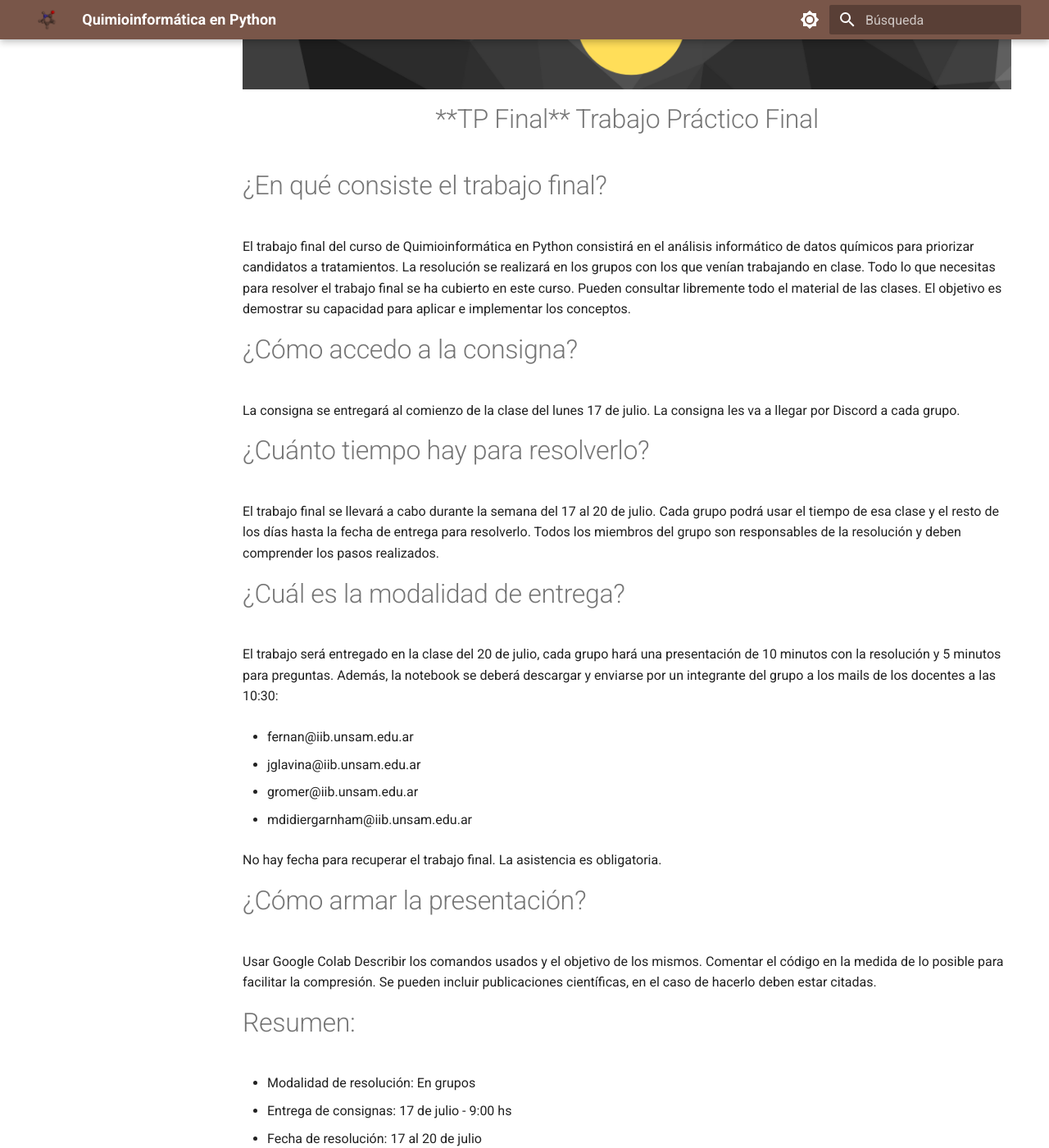
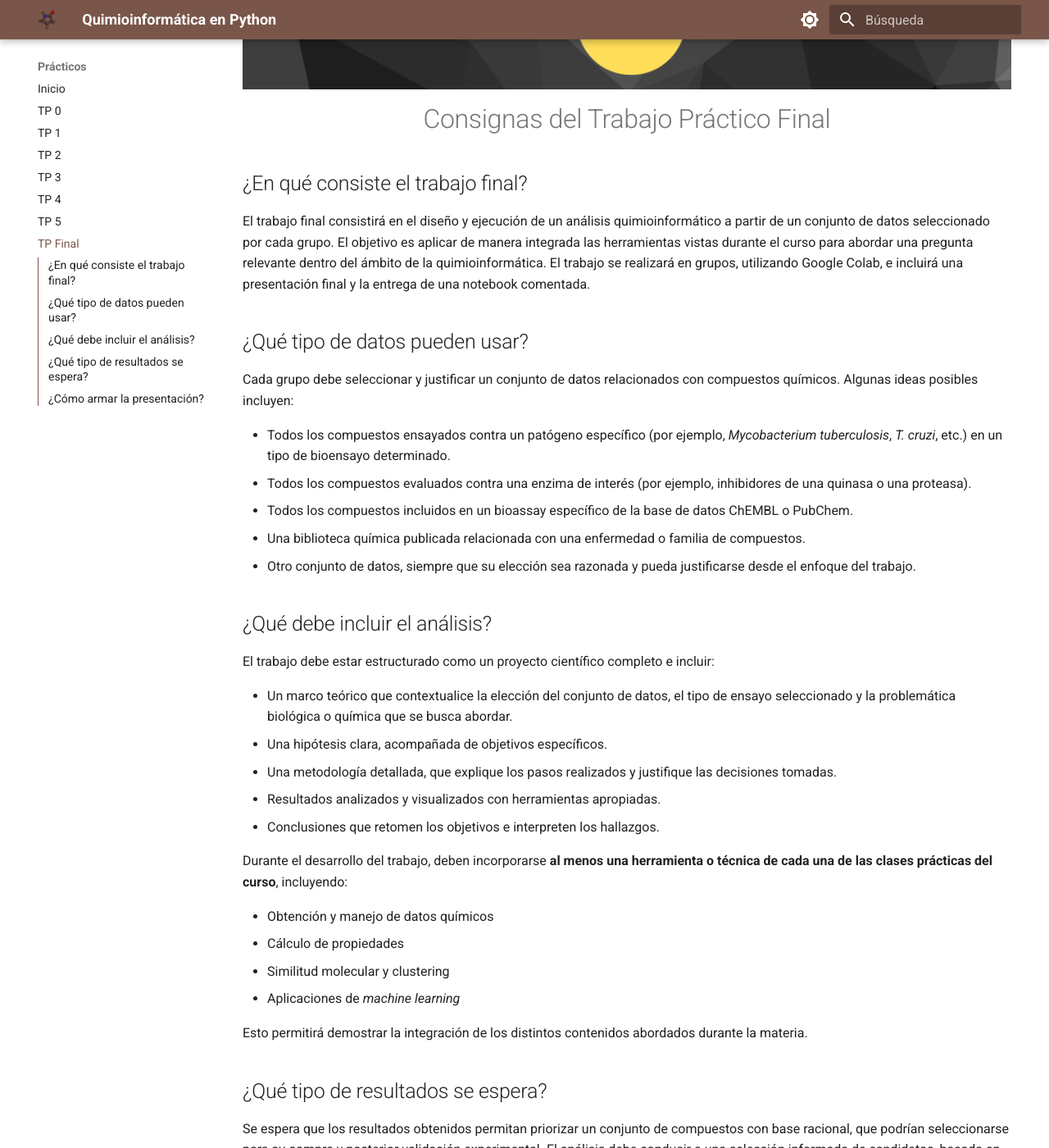
Before and after one commit to bioinformatica-iib/quimioinformatica, an MkDocs documentation site: the page built from docs/practicos/TP_final/index.md, in a window 1280 px wide and 1400 px high, scrolled down 288 px. Shown: the whole window at 82% size. Built offline with MkDocs 1.6.1 and Material for MkDocs 9.7.7, drawn with Linux system fonts in a browser that asks for light colours; comment, search, counter and statistics services are not loaded; some of the changed text lies outside the part shown.

Commit message:
Subo las consignas del trabajo final

```diff
--- a/docs/practicos/TP_final/index.md
+++ b/docs/practicos/TP_final/index.md
@@ -1,78 +1,95 @@
 ![Image](img/7.png){ width="1000", align="center" }
 
-<center> <h1> **TP Final** Trabajo Práctico Final </h1> </center>
+<center> <h1> Consignas del Trabajo Práctico Final </h1> </center>
 
-# ¿En qué consiste el trabajo final?
-El trabajo final del curso de Quimioinformática en Python consistirá en el análisis informático de datos químicos para priorizar candidatos a tratamientos. La resolución se realizará en los grupos con los que venían trabajando en clase. Todo lo que necesitas para resolver el trabajo final se ha cubierto en este curso. Pueden consultar libremente todo el material de las clases. El objetivo es demostrar su capacidad para aplicar e implementar los conceptos.
+## ¿En qué consiste el trabajo final?
 
-# ¿Cómo accedo a la consigna?
-La consigna se entregará al comienzo de la clase del lunes 17 de julio. La consigna les va a llegar por Discord a cada grupo.
+El trabajo final consistirá en el diseño y ejecución de un análisis quimioinformático a partir de un conjunto de datos seleccionado por cada grupo. El objetivo es aplicar de manera integrada las herramientas vistas durante el curso para abordar una pregunta relevante dentro del ámbito de la quimioinformática. El trabajo se realizará en grupos, utilizando Google Colab, e incluirá una presentación final y la entrega de una notebook comentada.
 
-# ¿Cuánto tiempo hay para resolverlo?
-El trabajo final se llevará a cabo durante la semana del 17 al 20 de julio. Cada grupo podrá usar el tiempo de esa clase y el resto de los días hasta la fecha de entrega para resolverlo. Todos los miembros del grupo son responsables de la resolución y deben comprender los pasos realizados.
+## ¿Qué tipo de datos pueden usar?
 
-# ¿Cuál es la modalidad de entrega?
-El trabajo será entregado en la clase del 20 de julio, cada grupo hará una presentación de 10 minutos con la resolución y 5 minutos para preguntas. Además, la notebook se deberá descargar y enviarse por un integrante del grupo a los mails de los docentes a las 10:30:
+Cada grupo debe seleccionar y justificar un conjunto de datos relacionados con compuestos químicos. Algunas ideas posibles incluyen:
 
-* fernan@iib.unsam.edu.ar
+- Todos los compuestos ensayados contra un patógeno específico (por ejemplo, *Mycobacterium tuberculosis*, *T. cruzi*, etc.) en un tipo de bioensayo determinado.
+- Todos los compuestos evaluados contra una enzima de interés (por ejemplo, inhibidores de una quinasa o una proteasa).
+- Todos los compuestos incluidos en un bioassay específico de la base de datos ChEMBL o PubChem.
+- Una biblioteca química publicada relacionada con una enfermedad o familia de compuestos.
+- Otro conjunto de datos, siempre que su elección sea razonada y pueda justificarse desde el enfoque del trabajo.
 
-* jglavina@iib.unsam.edu.ar
+## ¿Qué debe incluir el análisis?
 
-* gromer@iib.unsam.edu.ar
+El trabajo debe estar estructurado como un proyecto científico completo e incluir:
 
-* mdidiergarnham@iib.unsam.edu.ar
+- Un marco teórico que contextualice la elección del conjunto de datos, el tipo de ensayo seleccionado y la problemática biológica o química que se busca abordar.
+- Una hipótesis clara, acompañada de objetivos específicos.
+- Una metodología detallada, que explique los pasos realizados y justifique las decisiones tomadas.
+- Resultados analizados y visualizados con herramientas apropiadas.
+- Conclusiones que retomen los objetivos e interpreten los hallazgos.
 
-No hay fecha para recuperar el trabajo final. La asistencia es obligatoria.
+Durante el desarrollo del trabajo, deben incorporarse **al menos una herramienta o técnica de cada una de las clases prácticas del curso**, incluyendo:
 
-# ¿Cómo armar la presentación?
-Usar Google Colab
-Describir los comandos usados y el objetivo de los mismos. Comentar el código en la medida de lo posible para facilitar la compresión.
-Se pueden incluir publicaciones científicas, en el caso de hacerlo deben estar citadas.
+- Obtención y manejo de datos químicos
+- Cálculo de propiedades
+- Similitud molecular y clustering
+- Aplicaciones de *machine learning*
 
-# Resumen:
-* Modalidad de resolución: En grupos
-* Entrega de consignas: 17 de julio - 9:00 hs
-* Fecha de resolución: 17 al 20 de julio
-* Fecha de entrega: 20 de julio  - 10:30 hs
-* Modalidad de entrega: Presentación oral + entrega por mail
+Esto permitirá demostrar la integración de los distintos contenidos abordados durante la materia.
 
-# Resolución
+## ¿Qué tipo de resultados se espera?
 
-### Grupo 4:
+Se espera que los resultados obtenidos permitan priorizar un conjunto de compuestos con base racional, que podrían seleccionarse para su compra y posterior validación experimental. El análisis debe conducir a una selección informada de candidatos, basada en criterios como:
 
-[:fontawesome-solid-person-chalkboard: Slides](https://drive.google.com/file/d/1G4WvAz1tTukSJrfxuQjmccZMbjCAtFmL/view?usp=sharing){ .md-button .md-button--primary }  [:fontawesome-solid-laptop: Notebook](https://drive.google.com/file/d/1cLAYRZuf0wLMMkviIP-NTmJHzfxm4pwQ/view?usp=sharing){ .md-button .md-button--primary }
+- Similitud estructural o diversidad química que los haga representativos o únicos dentro de la biblioteca.
+- Propiedades fisicoquímicas compatibles con las características deseadas para un ensayo experimental.
+- Presencia de grupos funcionales clave que los vinculen con un blanco biológico o mecanismo de acción.
+- Predicciones de actividad biológica generadas por modelos de *machine learning* entrenados con datos relevantes.
 
-Nota: Aprobado
+No se busca una única respuesta correcta, sino una propuesta sólida, justificada y realista que demuestre la capacidad de integrar las herramientas del curso para apoyar decisiones en un contexto de descubrimiento temprano de compuestos activos.
 
-### Grupo 6:
+<!--
+## ¿Cuál es la modalidad de entrega?
 
-[:fontawesome-solid-person-chalkboard: Slides](https://drive.google.com/file/d/1oJqK9wrGV1p74LX3GmKHqLsopmn5snR0/view?usp=drive_link){ .md-button .md-button--primary } [:fontawesome-solid-laptop: Notebook](https://drive.google.com/file/d/1UBjU7B0gt2NrkMRnsKhoizTG_4pyuGem/view?usp=sharing){ .md-button .md-button--primary }
+**Presentación oral:**
+Jueves 26 de junio y martes 01 de julio durante la clase.
+Cada grupo tendrá **15 minutos para presentar** su trabajo, seguidos de **5 minutos para preguntas**.
 
-Nota: Aprobado
+**Entrega escrita:**
+Enviar la notebook (formato `.ipynb`, preferentemente desde Google Colab) **antes del miércoles 25 de junio a las 23:59 hs** a los siguientes mails:
 
-### Grupo 8:
+- fernan@iib.unsam.edu.ar
+- jglavina@iib.unsam.edu.ar
+- gromer@iib.unsam.edu.ar
+- mdidiergarnham@iib.unsam.edu.ar
+-->
+## ¿Cómo armar la presentación?
 
-[:fontawesome-solid-person-chalkboard: Slides](https://docs.google.com/presentation/d/12jtLTT33NNUkia59a6FxEONFE-TIxOgy/edit?usp=drive_link&ouid=115287066011570616875&rtpof=true&sd=true){ .md-button .md-button--primary } [:fontawesome-solid-laptop: Notebook](https://drive.google.com/file/d/10FqRZ3pI1IsFwnGaEGqXjmGjjchSuOPS/view?usp=sharing){ .md-button .md-button--primary }
+La presentación debe reflejar el recorrido del grupo a lo largo del proyecto, mostrando tanto el enfoque como la implementación. Para eso, se recomienda incluir:
 
-Nota: Aprobado
+- **Introducción y contexto:** Breve descripción del problema, tipo de datos seleccionados y justificación de su elección.
+- **Hipótesis y objetivos:** Qué se propusieron investigar o resolver y por qué.
+- **Metodología:** Descripción de las herramientas y análisis utilizados, explicando brevemente por qué eligieron cada uno.
+- **Resultados:** Visualizaciones claras, interpretación de los hallazgos y relación con los objetivos planteados.
+- **Conclusiones:** Resumen de los principales aprendizajes, limitaciones del enfoque y posibles próximos pasos (por ejemplo, qué compuestos priorizarían para comprar o testear).
 
-### Grupo 9:
+Es importante que **todos los miembros del grupo comprendan el contenido y puedan participar** de la exposición oral.
 
-[:fontawesome-solid-person-chalkboard: Slides](https://docs.google.com/presentation/d/13MdwpRTHhfnHLPjkQA0Fk3GRBluagLSk/edit?usp=drive_link&ouid=115287066011570616875&rtpof=true&sd=true){ .md-button .md-button--primary }  [:fontawesome-solid-laptop: Notebook](https://drive.google.com/file/d/1w4cM6y9B57NDODZJElEmY9-ieTHZ9FSi/view?usp=sharing){ .md-button .md-button--primary }
+Si desean, pueden realizar la presentación usando diapositivas o presentar directamente desde la notebook en Google Colab, mostrando el código, los gráficos y los comentarios incluidos.
 
-Nota: Aprobado
+Se valorará especialmente:
 
-### Grupo 10:
+- La claridad del razonamiento y la justificación de cada paso.
+- El uso apropiado del código, bien comentado y organizado.
+- La capacidad de conectar los análisis con una toma de decisión fundamentada.
 
-[:fontawesome-solid-person-chalkboard: Slides](https://docs.google.com/presentation/d/1vzznGPvJa_DTuqhHfPwJwMlzLi3I1OyF/edit?usp=drive_link&ouid=115287066011570616875&rtpof=true&sd=true){ .md-button .md-button--primary }  [:fontawesome-solid-laptop: Notebook](https://drive.google.com/file/d/1f98yn3ei34-O6dtG7aoINW11G4qBRbX-/view?usp=sharing){ .md-button .md-button--primary }
+---
+<!--
+## Resumen
 
-Nota: Aprobado
-
-### Grupo 4:
-
-[:fontawesome-solid-person-chalkboard: Slides](https://drive.google.com/file/d/1eRDkcJy2K4MFFkXHtNLkI9qWAMH_oi5K/view?usp=drive_link){ .md-button .md-button--primary }  [:fontawesome-solid-laptop: Notebook](https://drive.google.com/file/d/1e5zyjhNWbT2efrOWzlJTwZUSHkLvy5gQ/view?usp=sharing){ .md-button .md-button--primary }
-
-Nota: Aprobado
+- **Modalidad de resolución:** En grupos
+- **Selección de datos:** Cada grupo elige su propio set de datos químico con justificación
+- **Fecha de entrega escrita:** Miércoles 25 de junio – 23:59 hs
+- **Modalidad de entrega escrita:** Envío de la notebook (`.ipynb`) por mail
+- **Presentación oral:** Jueves 26 de junio y martes 01 de julio (en clase). 15 minutos de exposición + 5 minutos de preguntas
 
 # Cierre de la materia
 En breve recibirán por mail los certificados de aprobación con la nota numérica.
@@ -80,3 +97,5 @@ En breve recibirán por mail los certificados de aprobación con la nota numéri
 A continuación encontrarán una encuesta anónima destinada a identificar puntos débiles y fuertes en la asignatura para poder mejorar en el corto y mediano plazo. Por favor, contestá con honestidad. Todas las críticas constructivas serán bienvenidas.
 
 [:fontawesome-solid-comment: Encuesta](https://forms.gle/H98euHWUA168C9Qn8){ .md-button .md-button--primary }
+
+-->
--- a/mkdocs.yml
+++ b/mkdocs.yml
@@ -143,7 +143,7 @@ nav:
         - TP 4: 'practicos/TP04/index.md'
         - TP 5: 'practicos/TP05/index.md'
         # - TP Integrador: 'practicos/TP_Integrador/index.md'
-        # - TP Final: 'practicos/TP_final/index.md'
+        - TP Final: 'practicos/TP_final/index.md'
 
 
 
```
Also changed, not shown: docs/cronograma.md (+1 -1 lines).
